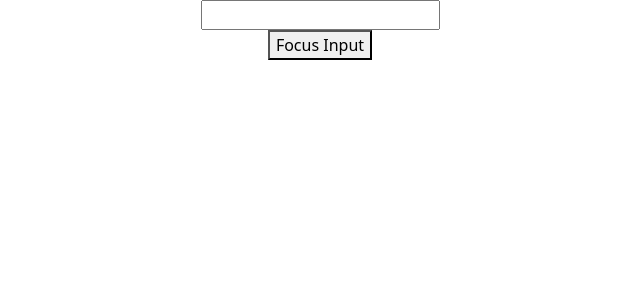
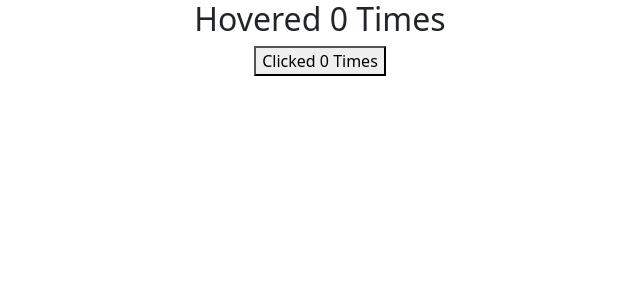
Before and after one commit to ihesinuloisreal/100DaysOfCode, a React (Create React App) app: page / in a window 1280 px wide. Shown: the top 300 px of the page, without its empty margins (320-960 px from the left). Built offline with nearby package versions, Linux system fonts and the light colour scheme.

Commit message:
Day 15/100

```diff
--- a/src/App.js
+++ b/src/App.js
@@ -11,8 +11,12 @@
 // import FragmentDemo from './Component/FragmentDemo';
 // import Table from './Component/Table';
 import './App.css'
+import ClickCounter from './Component/ClickCounter';
+import Errorboundary from './Component/Errorboundary';
 import FocusInput from './Component/FocusInput';
 import FrParentInput from './Component/FrParentInput';
+import Hero from './Component/Hero';
+import HoverCounter from './Component/HoverCounter';
 // import Regulator from './Component/Regulator';
 import ParentComponent from './Component/ParentComponent';
 import RefsDemo from './Component/RefsDemo';
@@ -20,6 +24,16 @@
 function App() {
   return (
     <div className="App">
+    {/* <Errorboundary>
+    <Hero heroName="Batman"/>
+    </Errorboundary>
+
+    <Errorboundary>
+    <Hero heroName="SuperMan"/>
+    </Errorboundary>
+    <Errorboundary>
+    <Hero heroName="Joker"/>
+    </Errorboundary> */}
     {/* <Parent/> */}
       {/* <Message/> */}
       {/* <Counter/> */}
@@ -36,7 +50,10 @@
       {/* <Regulator/> */}
       {/* <RefsDemo/> */}
       {/* <FocusInput/> */}
-      <FrParentInput/>
+      {/* <FrParentInput/> */}
+      <HoverCounter/>
+      <ClickCounter/>
+
     </div>
   );
 }
--- /dev/null
+++ b/src/Component/ClickCounter.js
@@ -0,0 +1,16 @@
+import React, { Component } from 'react'
+import UpdatedComponent from './withCounter'
+
+class ClickCounter extends Component {
+
+  render() {
+      const {count, increamentCount} = this.props
+    return (
+      <div>
+          <button onClick={increamentCount}> Clicked {count} Times</button>
+      </div>
+    )
+  }
+}
+
+export default UpdatedComponent( ClickCounter)
--- /dev/null
+++ b/src/Component/Errorboundary.js
@@ -0,0 +1,31 @@
+import React, { Component } from 'react'
+
+class Errorboundary extends Component {
+    constructor(props) {
+      super(props)
+
+      this.state = {
+         hasError: false
+      }
+    }
+
+    static getDerivedStateFromError(error) {
+
+        return {
+            hasError : true
+
+        }
+    }
+    componentDidCatch(error, info) {
+        console.log(error)
+        console.log(info)
+    }
+  render() {
+    if (this.state.hasError) {
+        return <h1>Something Went wrong</h1>
+    }
+    return this.props.children
+  }
+}
+
+export default Errorboundary
--- /dev/null
+++ b/src/Component/Hero.js
@@ -0,0 +1,15 @@
+import React from 'react'
+
+function Hero({heroName}) {
+    if(heroName === 'Joker'){
+        throw new Error('Not a hero')
+    }
+  return (
+
+    <div>
+        {heroName}
+    </div>
+  )
+}
+
+export default Hero
--- /dev/null
+++ b/src/Component/HoverCounter.js
@@ -0,0 +1,16 @@
+import React, { Component } from 'react'
+import UpdatedComponent from './withCounter'
+
+class HoverCounter extends Component {
+
+  render() {
+    const {count, increamentCount} = this.props
+    return (
+      <div>
+          <h2 onMouseOut={increamentCount}>Hovered {count} Times</h2>
+      </div>
+    )
+  }
+}
+
+export default UpdatedComponent( HoverCounter)
--- /dev/null
+++ b/src/Component/withCounter.js
@@ -0,0 +1,24 @@
+import React from "react";
+
+const UpdatedComponent = OriginalComponent => {
+    class NewComponent extends React.Component {
+        constructor(props) {
+            super(props)
+
+            this.state = {
+               count: 0
+            }
+          }
+          increamentCount = () => {
+              this.setState(prevState => {
+                  return { count: prevState.count + 1}
+              })
+          }
+        render() {
+            return <OriginalComponent count={this.state.count} increamentCount={this.increamentCount}/>
+        }
+    }
+    return NewComponent
+}
+
+export default UpdatedComponent
```
Also changed, not shown: 1 other file (tests, documents, lock files or other folders).
